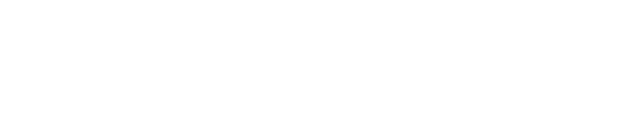
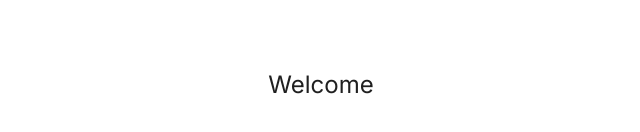
Before and after one commit to keviningles2314/nerdery-car-sale-challenge, a React (Create React App) app: page / in a window 1280 px wide. Before the commit this address had no page. Shown: the part 316-448 px from the top of the page, without its empty margins (319-959 px from the left). Built offline with nearby package versions, Linux system fonts and the light colour scheme; the HTML template or start-up script is replaced by a standard one.

Commit message:
feat: add home page

```diff
--- a/src/App.tsx
+++ b/src/App.tsx
@@ -1,9 +1,11 @@
 import { Route, BrowserRouter as Router, Routes } from 'react-router-dom';
+import Home from './pages/Home/Home';
 import Login from './pages/Login/Login';
 function App() {
   return (
     <Router>
       <Routes>
+        <Route path='/' element={<Home />} />
         <Route path='/login' element={<Login />} />
       </Routes>
     </Router>
--- /dev/null
+++ b/src/pages/Home/Home.tsx
@@ -0,0 +1,12 @@
+import BigText from '../../components/Text/BigText/BigText';
+import { Container } from './HomeStyled';
+
+const Home = () => {
+  return (
+    <Container>
+      <BigText text={'welcome'} isBaseColor={true} />
+    </Container>
+  );
+};
+
+export default Home;
--- /dev/null
+++ b/src/pages/Home/HomeStyled.ts
@@ -0,0 +1,10 @@
+import styled from 'styled-components';
+
+export const Container = styled.div`
+  width: 100%;
+  height: 100%;
+  display: flex;
+  flex-direction: column;
+  justify-content: center;
+  align-items: center;
+`;
```
